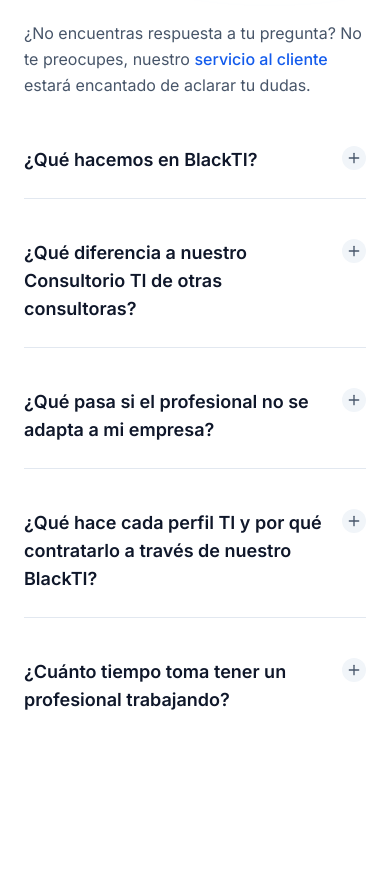
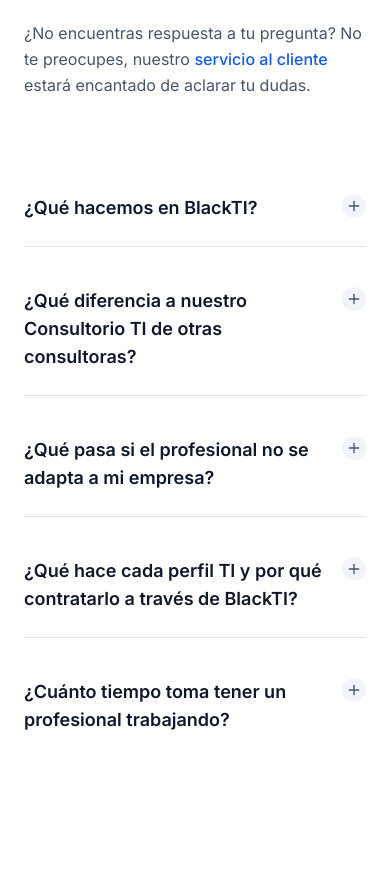
Before and after one commit to asinomas/paginaultima, a React (Vite) app in the folder Pagina_ultima/: page / in a window 390 px wide. Shown: the part 10940-11836 px from the top of the page. Built offline with nearby package versions, Linux system fonts and the light colour scheme.

Commit message:
Update FAQSection.tsx

```diff
--- a/Pagina_ultima/src/components/FAQSection.tsx
+++ b/Pagina_ultima/src/components/FAQSection.tsx
@@ -25,7 +25,7 @@ const FAQSection: React.FC = () => {
       answer: "Realizaremos las gestiones para su remplazo sin costo en las primeras 2 semanas."
     },
     {
-      question: "¿Qué hace cada perfil TI y por qué contratarlo a través de nuestro BlackTI?",
+      question: "¿Qué hace cada perfil TI y por qué contratarlo a través de BlackTI?",
       answer: "No solo ofrecemos perfiles tecnológicos. Entregamos profesionales evaluados, acompañados y alineados al negocio, listos para generar impacto real en tu empresa desde el primer día."
     },
     {
@@ -63,7 +63,7 @@ const FAQSection: React.FC = () => {
           </div>
 
           {/* RIGHT COLUMN - FAQ Items */}
-          <div className="space-y-4 -mt-6 lg:-mt-0">
+          <div className="space-y-4 pt-6 lg:pt-0"> {/* ← agregamos pt-6 en móviles, cero en lg */}
             {faqData.map((item, index) => (
               <div
                 key={index}
```
